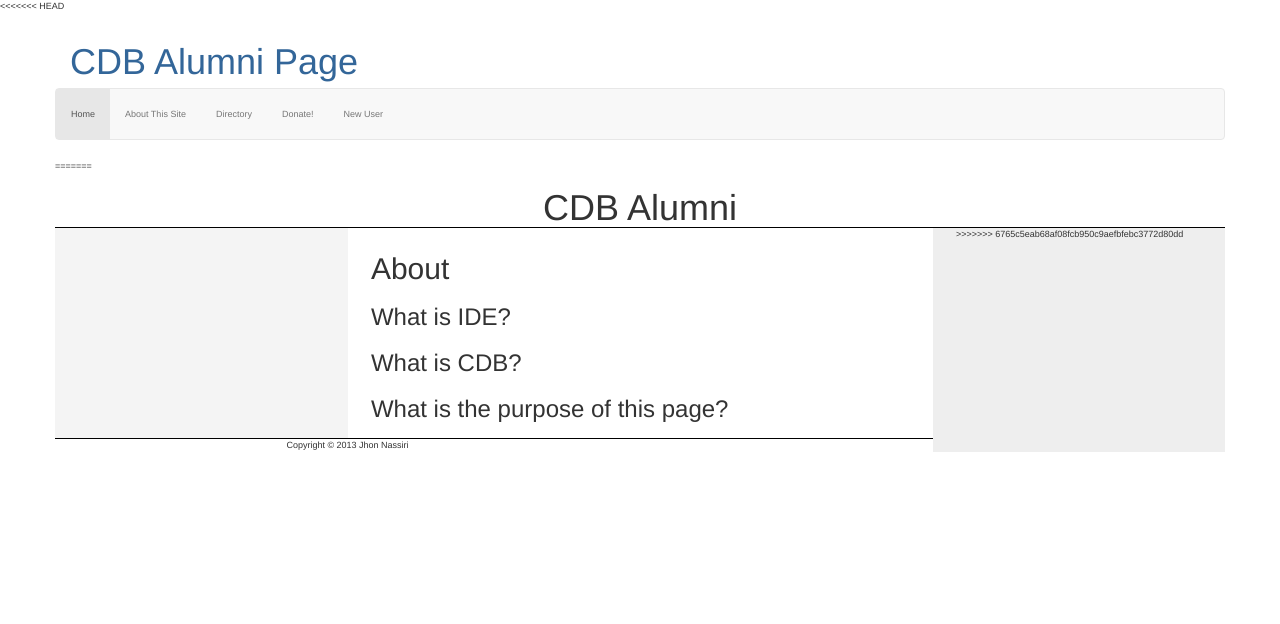
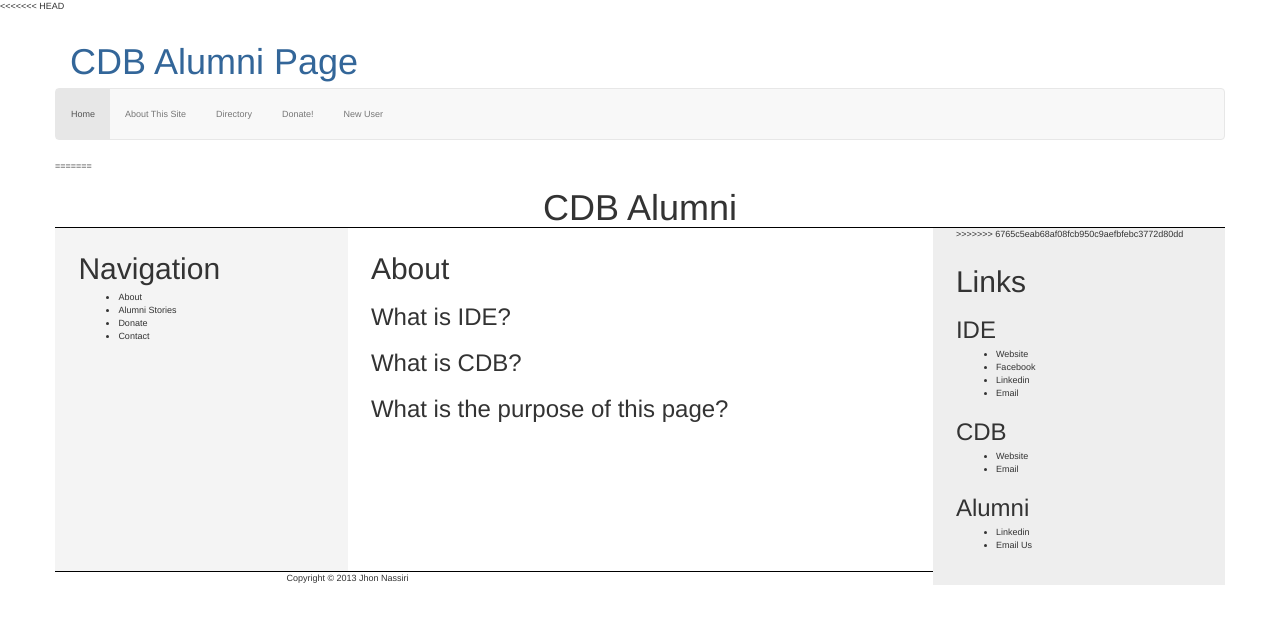
Before and after one commit to jfaghihnassiri/alumni, a plain HTML site: page nicks_index.html in a window 1280 px wide. Drawn offline with nearby package versions, Linux system fonts and the light colour scheme.

Commit message:
took out unneccisary divs

```diff
--- a/ui.js
+++ b/ui.js
@@ -3,7 +3,7 @@ $(document).ready(function() {
 	// Put the copywrite in the footer
 	$('#footer').append('<div id="copywrite">Copyright &copy; ' + d.getFullYear() + ' Jhon Nassiri</div>');
 	// Put the navigation links in the left pane
-	$('#jnav').append(
+	$('#left').append(
 		"<h2>Navigation</h2>"+
 		"<ul>"+
 			"<li>About</li>"+
@@ -12,7 +12,7 @@ $(document).ready(function() {
 			"<li>Contact</li>"+
 		"</ul>");
 	// Put the social links in the right pane
-	$('#jlink').append(
+	$('#right').append(
 		"<h2>Links</h2>"+
 			"<h3>IDE</h3>"+
 			"<ul>"+
```
Also changed, not shown: index.html (+0 -2 lines).
